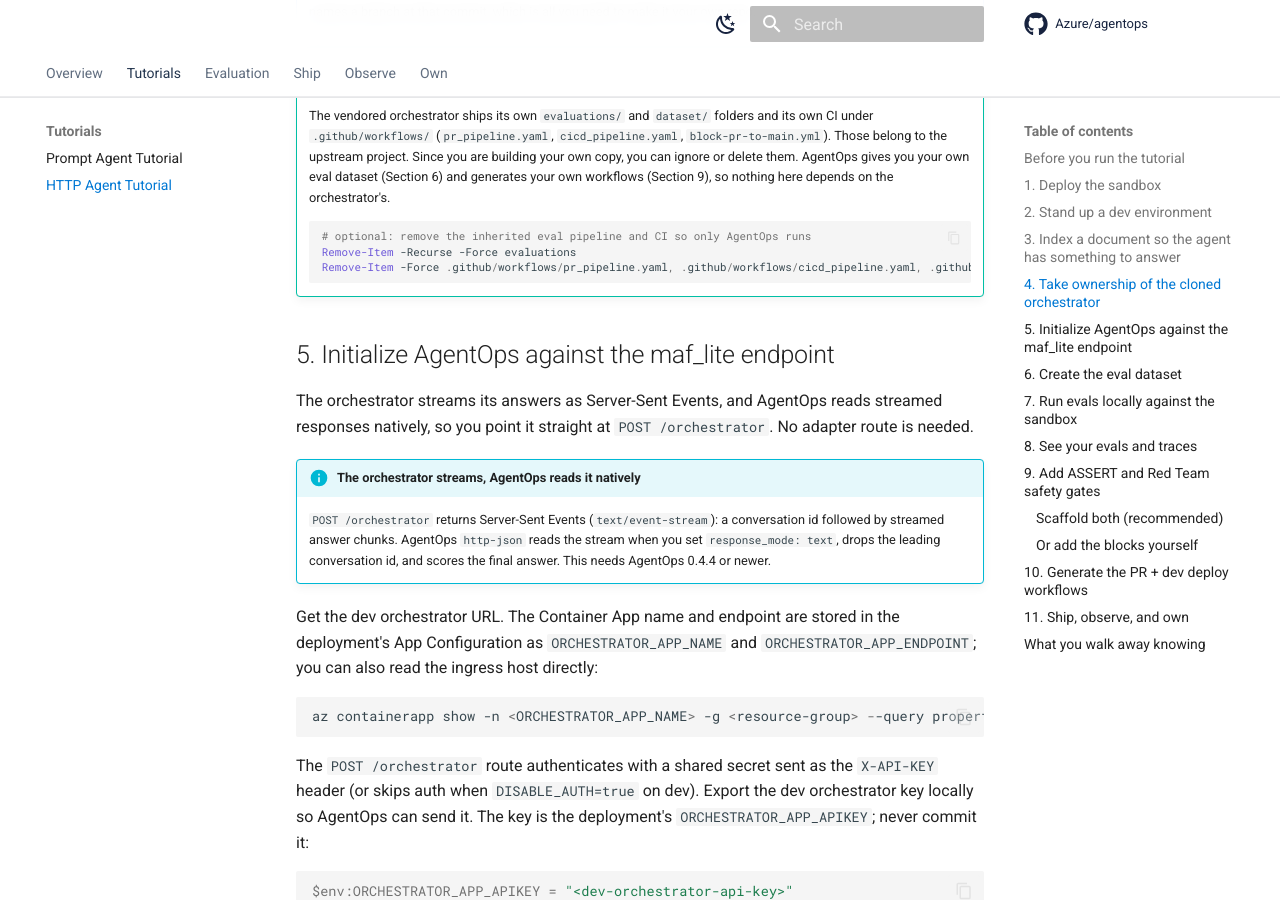
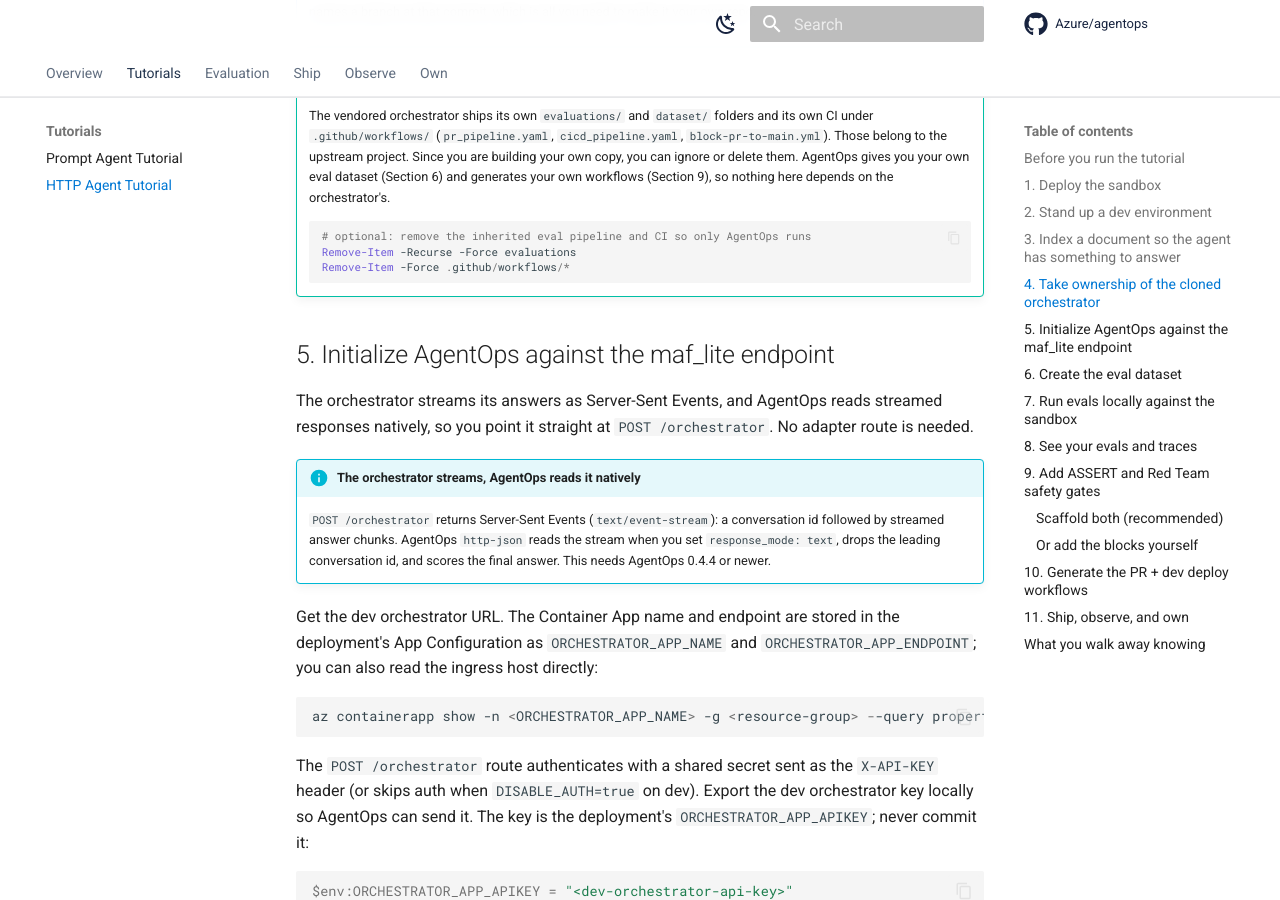
Before and after one commit to Azure/agentops, an MkDocs documentation site: the page built from docs/tutorial-http-agent.md, in a window 1280 px wide and 900 px high, scrolled down 4030 px. Built offline with MkDocs 1.6.1 and Material for MkDocs 9.7.7, drawn with Linux system fonts in a browser that asks for light colours; comment, search, counter and statistics services are not loaded.

Commit message:
docs(http tutorial): clear upstream workflows with a wildcard
Replace the explicit three-file Remove-Item with .github/workflows/*. At this
step only the upstream workflows exist (AgentOps workflows are generated later),
so clearing the folder is the intended, shorter form.

Co-authored-by: Copilot <223556219+Copilot@users.noreply.github.com>

````diff
--- a/docs/tutorial-http-agent.md
+++ b/docs/tutorial-http-agent.md
@@ -202,7 +202,7 @@ gh repo create <owner>/gpt-rag-orchestrator-agentops --private --source . --push
     ```powershell
     # optional: remove the inherited eval pipeline and CI so only AgentOps runs
     Remove-Item -Recurse -Force evaluations
-    Remove-Item -Force .github/workflows/pr_pipeline.yaml, .github/workflows/cicd_pipeline.yaml, .github/workflows/block-pr-to-main.yml
+    Remove-Item -Force .github/workflows/*
     ```
 
 ## 5. Initialize AgentOps against the maf_lite endpoint
````
